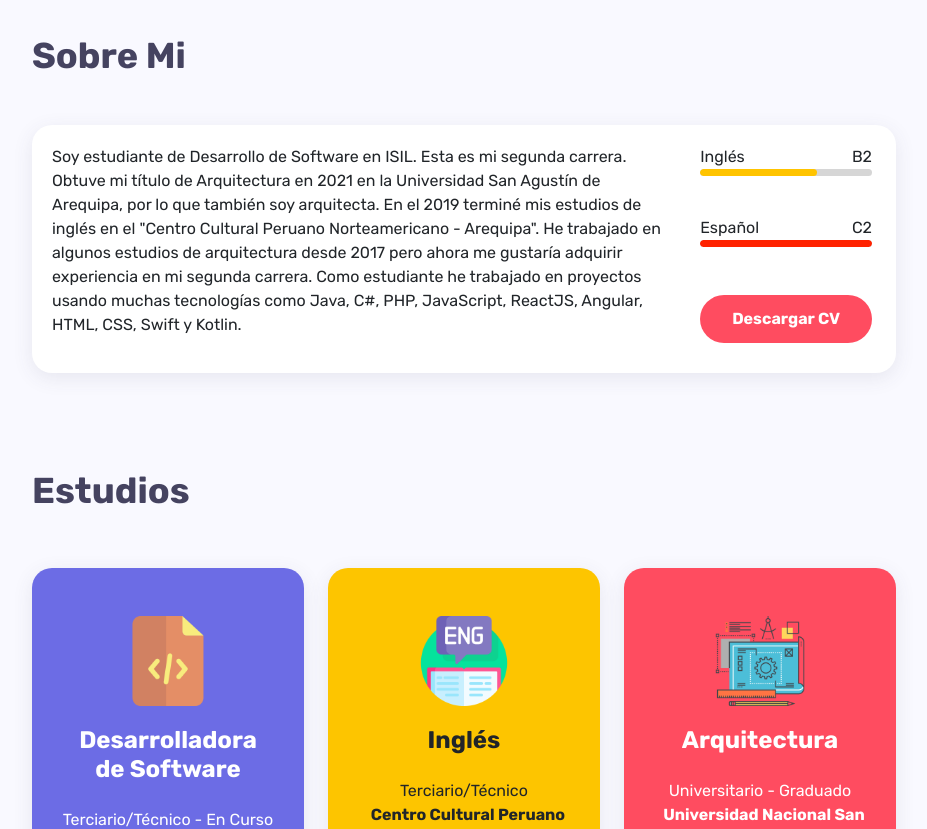
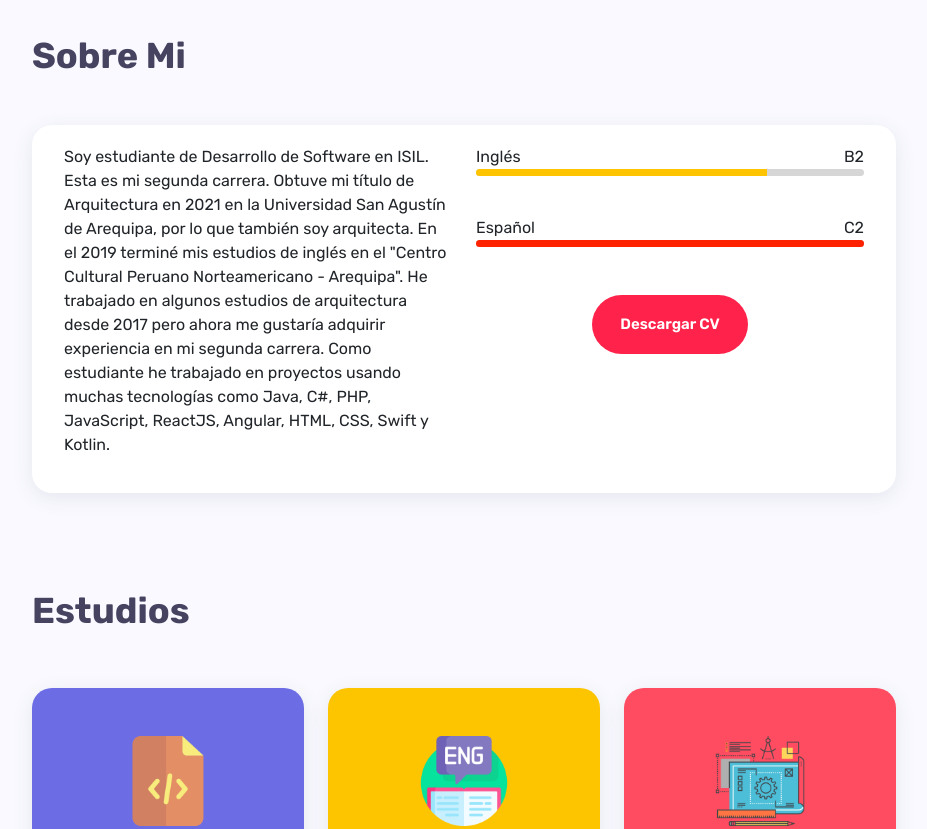
Before and after one commit to elizabeth-spq/cvElizabeth, a React (Create React App) app: page / in a window 1280 px wide. Shown: the part 800-1629 px from the top of the page, without its empty margins (304-1231 px from the left). Built offline with nearby package versions, Linux system fonts and the light colour scheme.

Commit message:
About me mejorado

```diff
--- a/src/home/Aboutme.css
+++ b/src/home/Aboutme.css
@@ -50,5 +50,12 @@
     font-weight: 700;
     padding: 12px 32px;
     border: none;
-
 }
+.ingles{
+    width: 75%;
+    background-color: rgb(255, 196, 0);
+}
+.espanol{
+    width: 100%;
+    background-color: rgb(255, 34, 0);
+}
--- a/src/home/Aboutme.js
+++ b/src/home/Aboutme.js
@@ -6,48 +6,30 @@ function Aboutme(props) {
         <div id='aboutme' className='sobremi container'>
             <h1 className='subtitle mb-5'>Sobre Mi</h1>
 
-
-
-
-
-            <div className='description margin-description mb-5'>
-                <div className="row ">
-                    <div className="col">
+            <div class="row description margin-description mb-5">
+                <div class="col-sm-6 col-md-5 col-lg-6">
                     <p>Soy estudiante de Desarrollo de Software en ISIL. Esta es mi segunda carrera. Obtuve mi título de Arquitectura en 2021 en la Universidad San Agustín de Arequipa, por lo que también soy arquitecta. En el 2019 terminé mis estudios de inglés en el "Centro Cultural Peruano Norteamericano - Arequipa". He trabajado en algunos estudios de arquitectura desde 2017 pero ahora me gustaría adquirir experiencia en mi segunda carrera. Como estudiante he trabajado en proyectos usando muchas tecnologías como Java, C#, PHP, JavaScript, ReactJS, Angular, HTML, CSS, Swift y Kotlin.</p>
                 </div>
-                    <div className="col-md-auto px-3">
-                        <div className="row d-block">
-                            <div className="col ">
+                <div class="col-sm-6 col-md-5 offset-md-2 col-lg-6 offset-lg-0">
                     <div className='row'>
                         <div className='col'>Inglés</div>
                         <div className='col text-end align-bottom'>B2</div>
                     </div>
-                                <div className='progress'>
-                                    <div className='progress-bar-a'></div>
+                    <div class="progress mb-4">
+                        <div class="progress-bar ingles" role="progressbar" aria-valuenow="75" aria-valuemin="0" aria-valuemax="100"></div>
                     </div>
-                            </div>
-                            <div className="col  mt-4">
                     <div className='row'>
                         <div className='col pt-3'>Español </div>
                         <div className='col pt-3 text-end align-bottom'>C2</div>
                     </div>
-                                <div className='progress'>
-                                    <div className='progress-bar-b'></div>
+                    <div class="progress">
+                        <div class="progress-bar espanol" role="progressbar" aria-valuenow="100" aria-valuemin="0" aria-valuemax="100"></div>
                     </div>
-
-                            </div>
-
-                            <div className="col mt-5 text-center">
-                                <button className='btn-download top-50 start-50'>Descargar CV</button>
-
-                            </div>
-
-                        </div>
-
+                    <div className="mt-5 text-center">
+                        <button className='btnBontona top-50 start-50'>Descargar CV</button>
                     </div>
                 </div>
             </div>
-
         </div>
     );
 }
--- a/src/home/Inicio.js
+++ b/src/home/Inicio.js
@@ -22,7 +22,6 @@ function Inicio(props) {
                         </div>
                         <div className='mt-5'>
                             <a href='#contacto' className='btnBontona text-light'>Contactar</a>
-
                         </div>
                     </div>
                 )}
```
Lines whose indentation alone changed are shown as unchanged.
